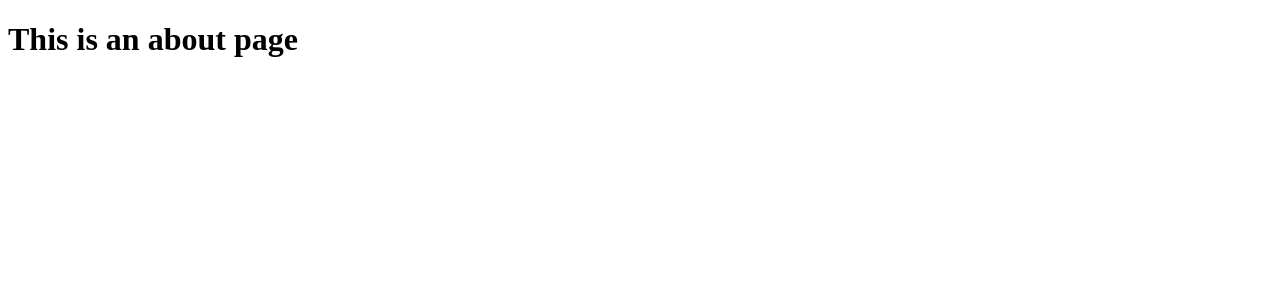
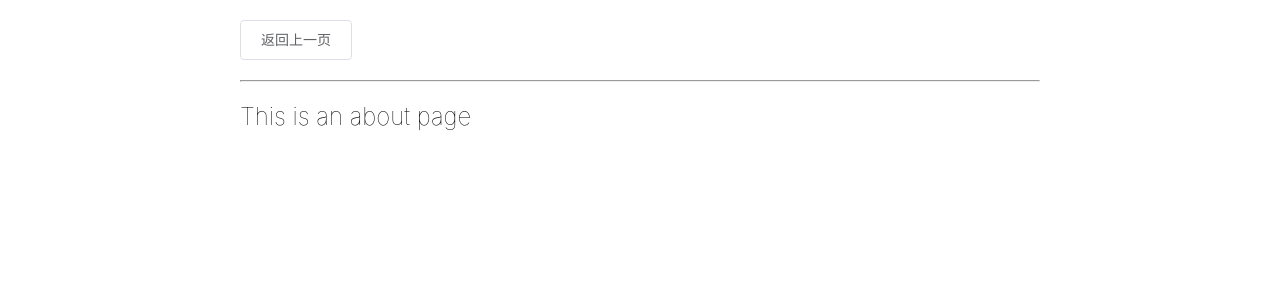
Before and after one commit to xuezechao2012/vue-project-template, a Vue app: page /#/about in a window 1280 px wide. Shown: the top 300 px of the page. Built offline with nearby package versions, Linux system fonts and the light colour scheme.

Commit message:
add goback component

```diff
--- /dev/null
+++ b/src/components/goBack.vue
@@ -0,0 +1,37 @@
+<template>
+  <div>
+    <div class="goback">
+      <el-button @click="goBack">{{ text }}</el-button>
+    </div>
+    <hr />
+  </div>
+</template>
+
+<script>
+export default {
+  name: 'goBack',
+  props: {
+    text: {
+      type: String,
+      default: '返回上一页'
+    }
+  },
+  methods: {
+    goBack() {
+      this.$router.go(-1)
+    }
+  }
+}
+</script>
+
+<style scoped lang="scss">
+.goback {
+  @include clearfix;
+  button {
+    float: left;
+  }
+}
+hr {
+  margin: 20px 0;
+}
+</style>
--- a/src/views/About.vue
+++ b/src/views/About.vue
@@ -1,5 +1,23 @@
 <template>
   <div class="about">
+    <goBack />
     <h1>This is an about page</h1>
   </div>
 </template>
+
+<script>
+import goBack from '@/components/goBack.vue'
+
+export default {
+  name: 'List',
+  components: {
+    goBack
+  }
+}
+</script>
+<style lang="scss">
+.about {
+  width: 800px;
+  margin: 20px auto 0;
+}
+</style>
--- a/src/views/List.vue
+++ b/src/views/List.vue
@@ -1,5 +1,6 @@
 <template>
   <div class="list">
+    <goBack />
     <h1>This is an list page</h1>
     <el-button @click="getData" :disabled="list.length > 0">获取List</el-button>
     <el-button @click="resetData" :disabled="list.length == 0">重置List</el-button>
@@ -17,10 +18,14 @@
 
 <script>
 import { getList } from '@/api/api-test'
+import goBack from '@/components/goBack.vue'
 import _ from 'lodash'
 
 export default {
   name: 'List',
+  components: {
+    goBack
+  },
   data() {
     return {
       list: []
```
